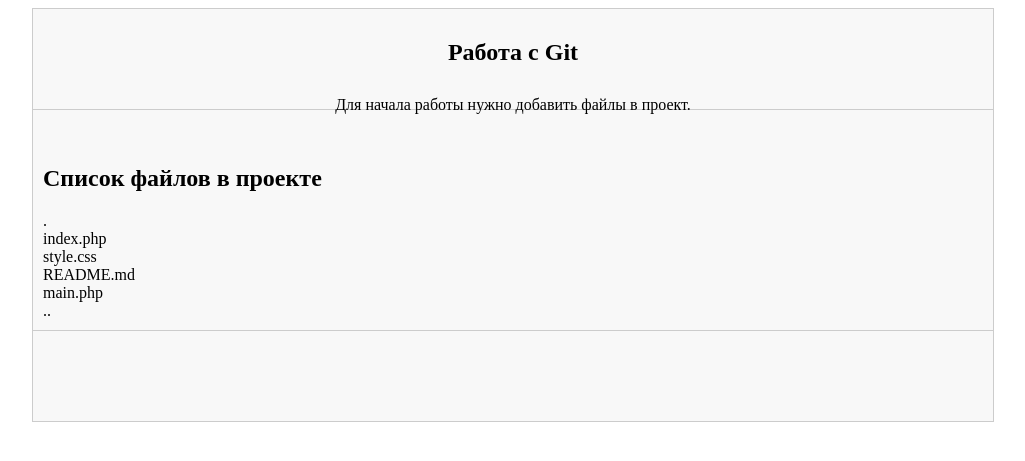
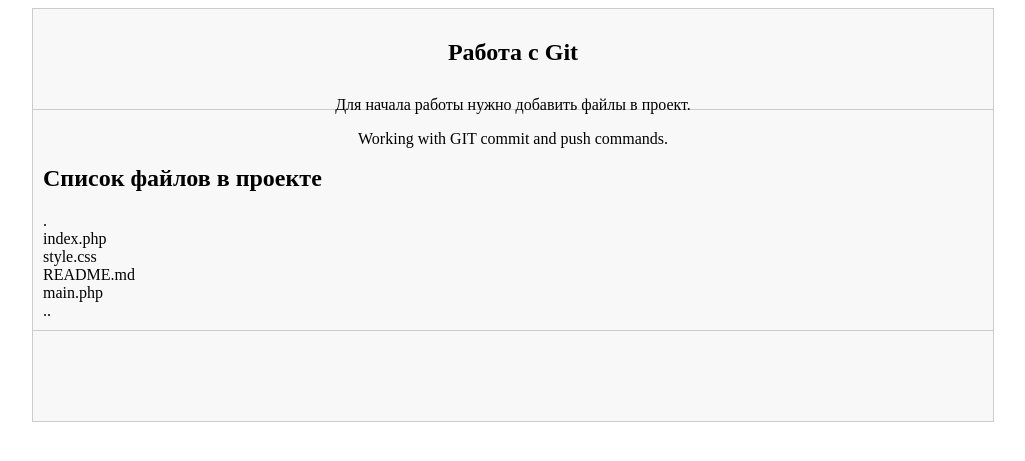
Before and after one commit to iraberger/r1, a PHP site: page / in a window 1280 px wide. Shown: the top 461 px of the page, without its empty margins (127-1152 px from the left). Run offline with PHP 8.4, Linux system fonts and the light colour scheme.

Commit message:
Update index.php
Added a new text on the page.

```diff
--- a/index.php
+++ b/index.php
@@ -15,6 +15,7 @@
 			<div id="header">
 				<h2>Работа с Git</h2>
 				<p>Для начала работы нужно добавить файлы в проект.</p>
+				<p>Working with GIT commit and push commands.</p>
 			</div>
 
 			<div id="content">
```
